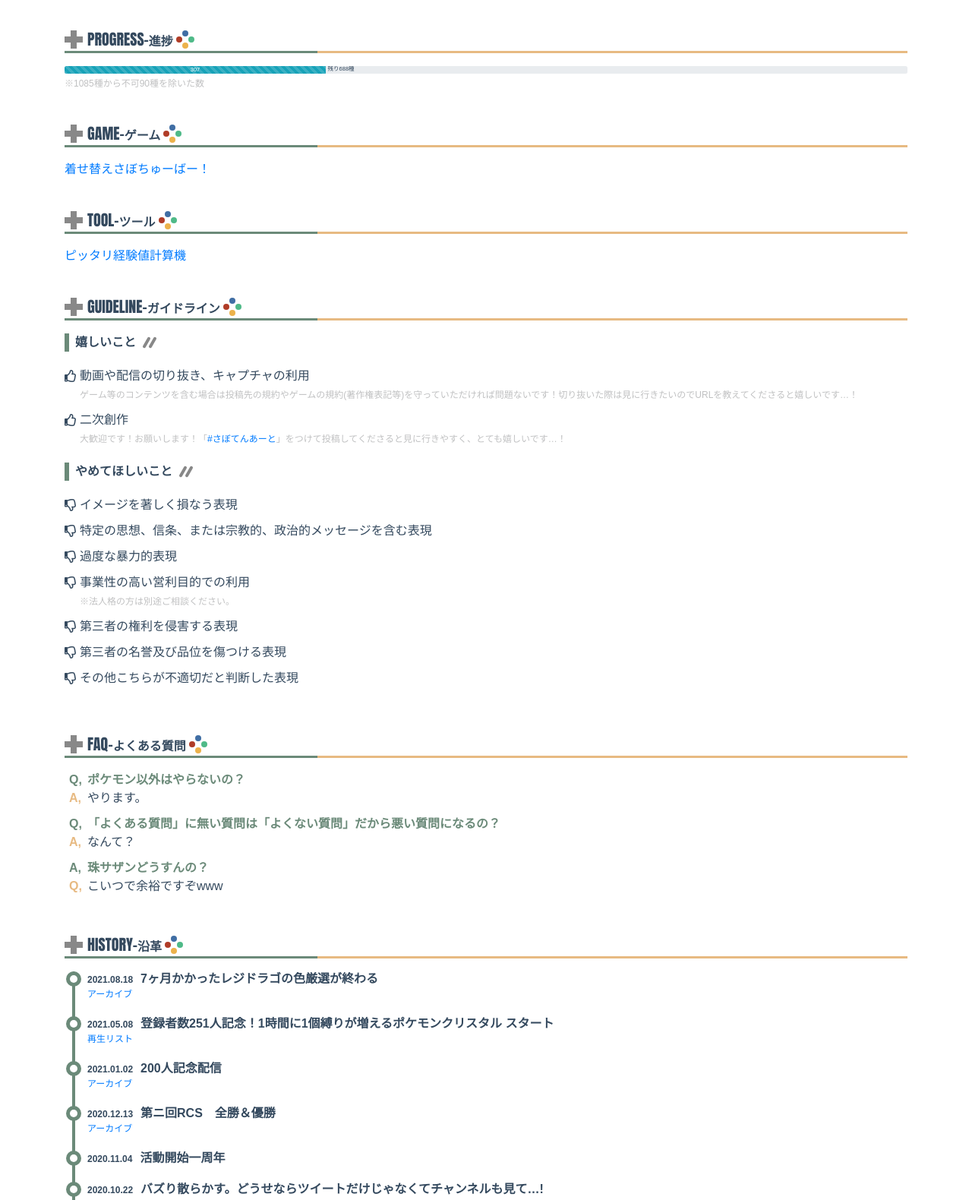
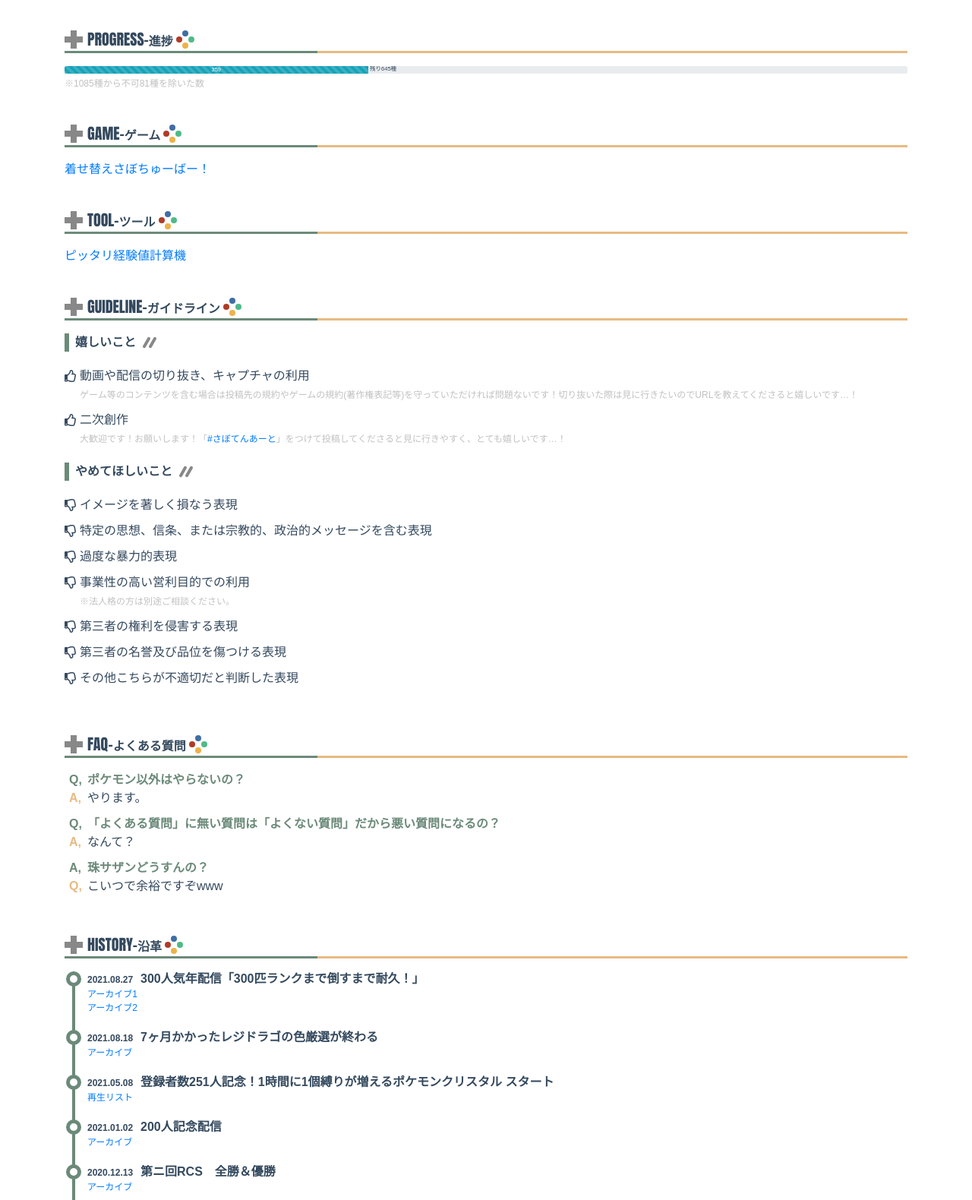
Before and after one commit to sabotuber/page, a plain HTML site: page index.html in a window 1280 px wide. Shown: the part 3065-4645 px from the top of the page at 76% size. Drawn offline with nearby package versions, Linux system fonts and the light colour scheme.

Commit message:
update
20211013 update

```diff
--- a/index.html
+++ b/index.html
@@ -141,9 +141,9 @@
             <h2 class="h-t1 mb-20"><span><span class="f-impact">PROGRESS-</span><span>進捗</span></span></h2>
 
             <div class="progress">
-              <div class="progress-bar progress-bar-animated progress-bar-striped bg-info" role="progressbar" aria-valuenow="307" aria-valuemin="0" aria-valuemax="995" style="width:31%;">307</div><span class="ml-1" style="line-height:1;">残り688種</span>
+              <div class="progress-bar progress-bar-animated progress-bar-striped bg-info" role="progressbar" aria-valuenow="359" aria-valuemin="0" aria-valuemax="1004" style="width:36%;">359</div><span class="ml-1" style="line-height:1;">残り645種</span>
             </div>
-            <p class="mb-0"><small>※1085種から不可90種を除いた数</small></p>
+            <p class="mb-0"><small>※1085種から不可81種を除いた数</small></p>
           </section>
 
           <section class="col-12 mb-40">
@@ -217,6 +217,12 @@
             <h2 class="h-t1 mb-20"><span><span class="f-impact">HISTORY-</span><span>沿革</span></span></h2>
 
             <ul class="timeline">
+              <li class="mb-20">
+                <time>2021.08.27</time>
+                <p class="mb-0">300人気年配信「300匹ランクまで倒すまで耐久！」</p>
+                <small><a href="https://www.youtube.com/watch?v=jCsXXQWK6HQ" target="_blank">アーカイブ1</a></small>
+                <small><a href="https://www.youtube.com/watch?v=xmSCwJc2VXA" target="_blank">アーカイブ2</a></small>
+              </li>
               <li class="mb-20">
                 <time>2021.08.18</time>
                 <p class="mb-0">7ヶ月かかったレジドラゴの色厳選が終わる</p>
```
